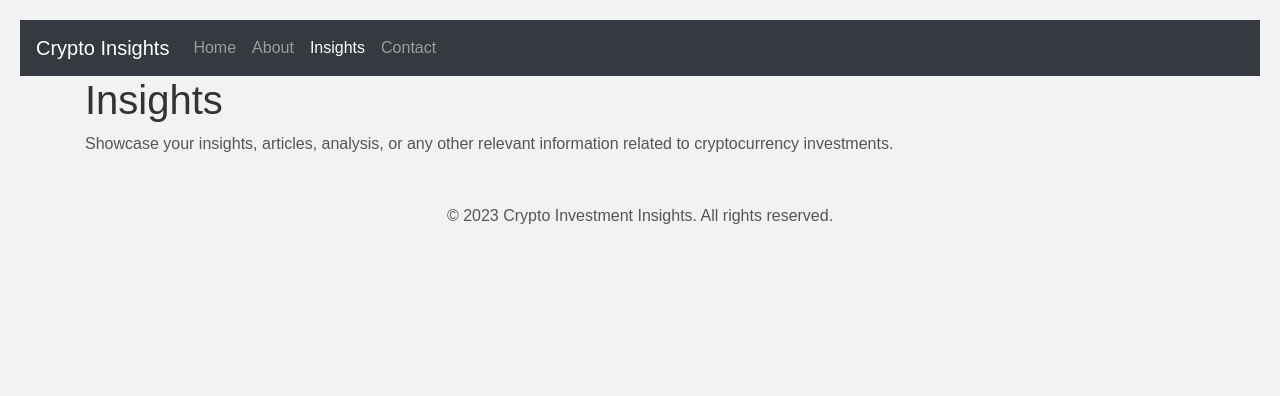
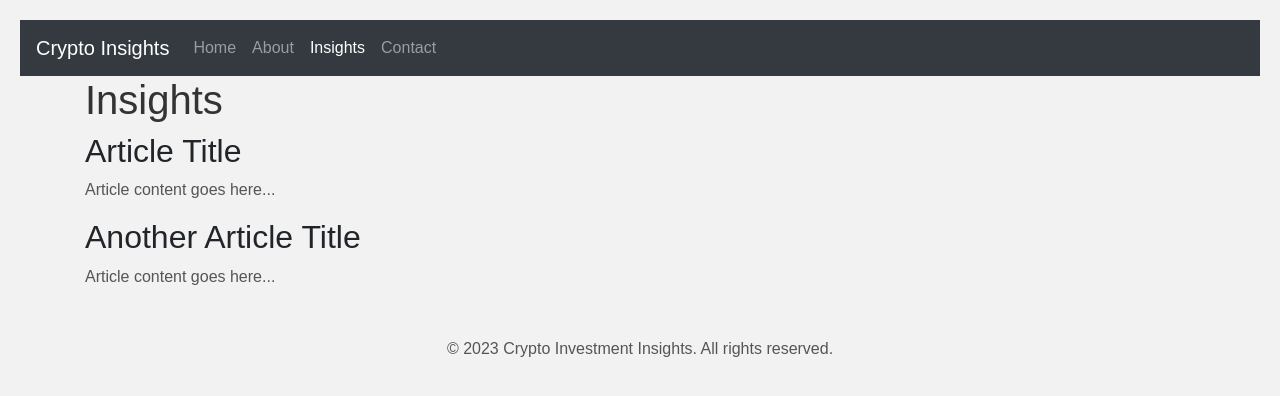
Before and after one commit to fahlm/crypto-insights-website, a plain HTML site: page insights.html in a window 1280 px wide. Drawn offline with nearby package versions, Linux system fonts and the light colour scheme.

Commit message:
Update insights.html

```diff
--- a/insights.html
+++ b/insights.html
@@ -45,7 +45,14 @@
 
   <main role="main" class="container">
     <h1>Insights</h1>
-    <p>Showcase your insights, articles, analysis, or any other relevant information related to cryptocurrency investments.</p>
+<section>
+  <h2>Article Title</h2>
+  <p>Article content goes here...</p>
+</section>
+<section>
+  <h2>Another Article Title</h2>
+  <p>Article content goes here...</p>
+</section>
 
     <!-- Add more content here -->
 
```
